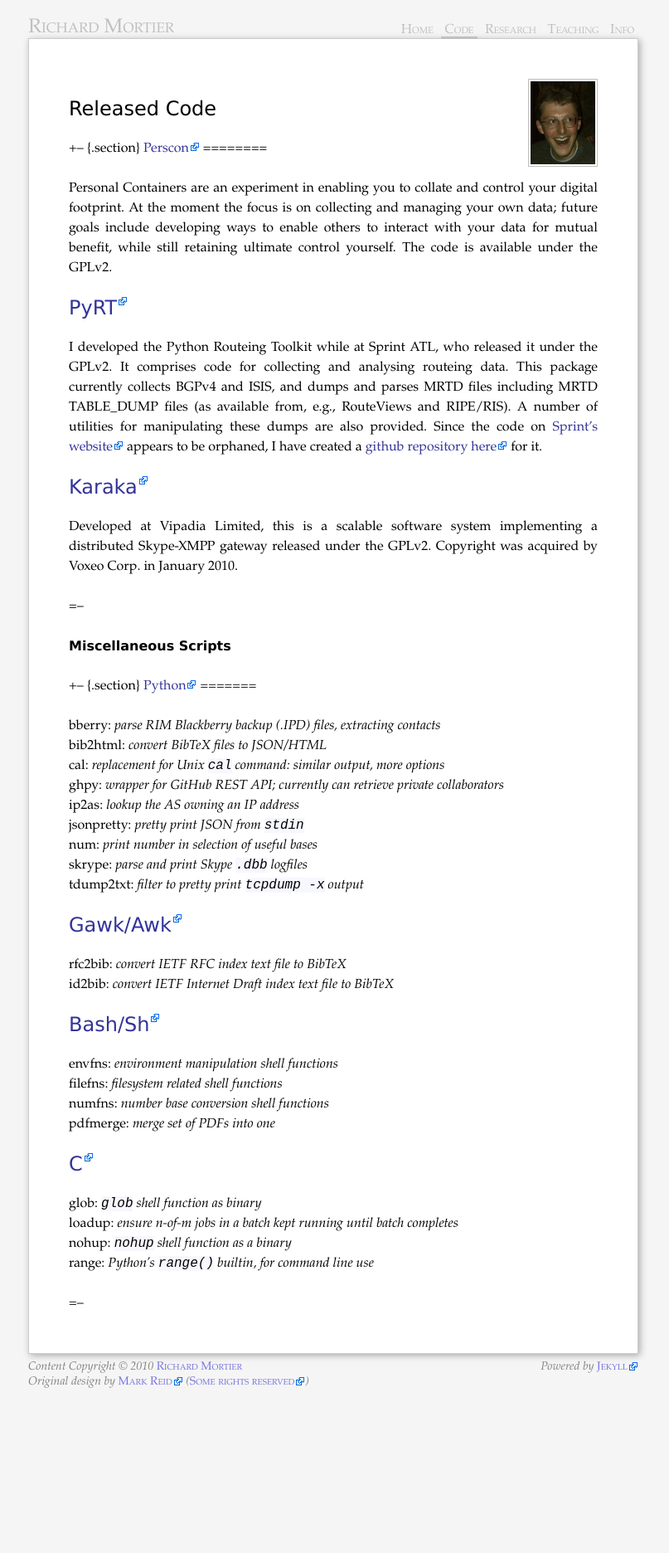
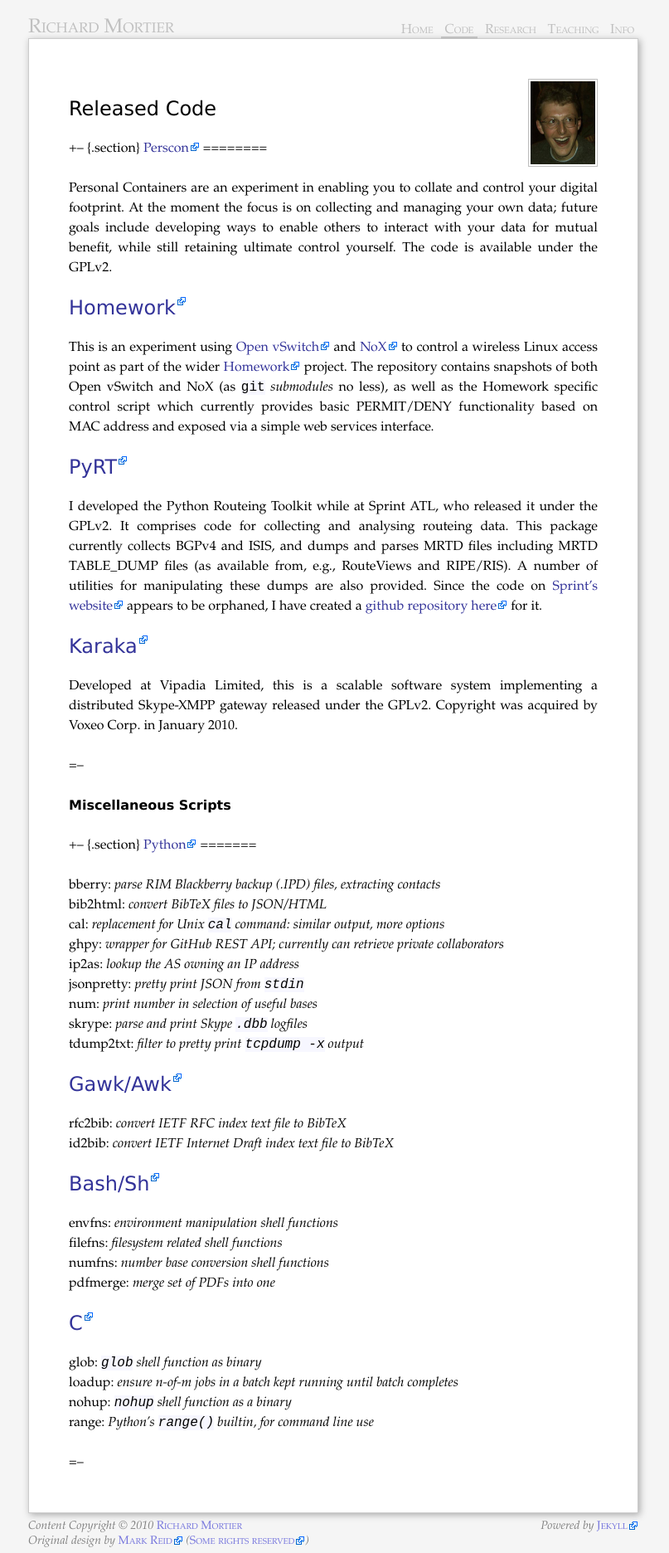
Before and after one commit to mor1/mort-www, a Jekyll site: the page built from code/index.md, in a window 1280 px wide. Shown: the whole page at 83% size, without its empty margins (238-1045 px from the left). Built offline with Jekyll 4.4.1, drawn with Linux system fonts in a browser that asks for light colours; Markdown is read by kramdown in place of the engine named in the settings; before the commit the page ends 1680 px from its top, so only the background shows below that.

Commit message:
added homework ref

```diff
--- a/code/index.md
+++ b/code/index.md
@@ -14,7 +14,7 @@ Released Code
 =============
 
 +-- {.section}
-[Perscon][perscon]
+[Perscon][]
 ========
 
 Personal Containers are an experiment in enabling you to collate and
@@ -26,7 +26,23 @@ available under the GPLv2.
 
 [perscon]: http://perscon.net/
 
-[PyRT][pyrt]
+[Homework][homework-git]
+========
+
+This is an experiment using [Open vSwitch][ovs] and [NoX][] to control
+a wireless Linux access point as part of the wider [Homework][]
+project.  The repository contains snapshots of both Open vSwitch and
+NoX (as `git` *submodules* no less), as well as the Homework specific
+control script which currently provides basic PERMIT/DENY
+functionality based on MAC address and exposed via a simple web
+services interface.
+
+[homework-git]: http://github.com/mor1/homework/
+[homework]: http://www.homenetworks.ac.uk/
+[ovs]: http://openvswitch.org/
+[nox]: http://noxrepo.org/
+
+[PyRT][]
 =====
 
 I developed the Python Routeing Toolkit while at Sprint ATL, who
@@ -51,7 +67,7 @@ Miscellaneous Scripts
 ---------------------
 
 +-- {.section}
-[Python][python]
+[Python][]
 =======
 
 bberry: *parse RIM Blackberry backup (.IPD) files, extracting contacts*<br>
@@ -91,7 +107,7 @@ range: *Python's `range()` builtin, for command line use*<br>
 
 [pyrt]: https://research.sprintlabs.com/pyrt/
 [pyrt-gh]: http://github.com/mor1/pyrt/
-[Karaka]: http://code.google.com/p/karaka/
+[karaka]: http://github.com/mor1/karaka/
 [python]: http://github.com/mor1/python-scripts
 [awk]: http://github.com/mor1/awk-scripts
 [cutils]: http://github.com/mor1/c-utils
```
